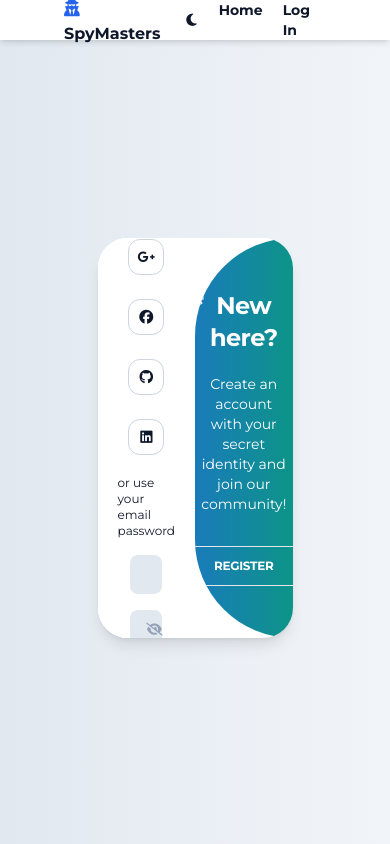
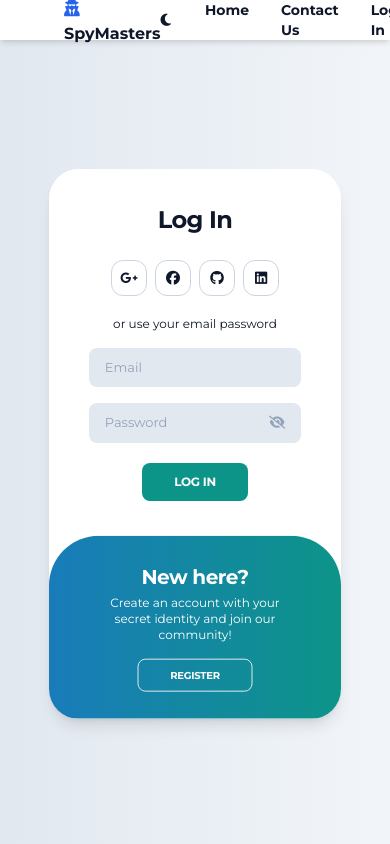
Before and after one commit to ihwan4rfa/Project-3-User-Web-API-React, a React (Vite) app: page /login in a window 390 px wide. Built offline with nearby package versions, Linux system fonts and the light colour scheme.

Commit message:
update responsive layout for login and register

```diff
--- a/src/pages/LoginRegister.jsx
+++ b/src/pages/LoginRegister.jsx
@@ -137,9 +137,9 @@ const MainContent = () => {
     const data = useContext(ThemeContext);
 
     return (
-        <div className="flex flex-col items-center justify-center w-full h-screen font-montserrat bg-gradient-to-r from-slate-200 to-slate-100 dark:from-slate-800 dark:to-slate-700">
-            <div className={`bg-white dark:bg-slate-900 rounded-[30px] translate-y-[4%] shadow-lg dark:shadow-slate-700 relative overflow-hidden w-1/2 max-w-full min-h-[400px] transition-all ease-in-out ${data.themeButtonClicked ? 'duration-0' : 'duration-300'} ${transitionOut ? 'opacity-0' : ''} ${transitionIn ? 'opacity-0' : ''}`}>
-                <div className={`absolute top-0 h-full transition-all duration-500 ease-in-out w-1/2 ${registerClicked ? 'z-20 translate-x-[100%]' : 'z-10 translate-x-[0%]'}`}>
+        <div className="flex items-center justify-center w-full h-screen font-montserrat bg-gradient-to-r from-slate-200 to-slate-100 dark:from-slate-800 dark:to-slate-700">
+            <div className={`flex flex-col text-center bg-white dark:bg-slate-900 rounded-[30px] translate-y-[4%] shadow-lg dark:shadow-slate-700 relative overflow-hidden lg:w-1/2 md:w-2/3 w-3/4 max-w-full md:min-h-[400px] min-h-[550px] transition-all ease-in-out ${data.themeButtonClicked ? 'duration-0' : 'duration-300'} ${transitionOut ? 'opacity-0' : ''} ${transitionIn ? 'opacity-0' : ''}`}>
+                <div className={`absolute top-0 md:h-full h-2/3 transition-all duration-500 ease-in-out md:w-1/2 w-full ${registerClicked ? 'z-20 md:translate-x-[100%] -translate-x-[0%]' : 'z-10 md:translate-x-[0%] translate-x-[100%]'}`}>
                     <div className="flex flex-col items-center justify-center h-full px-10 bg-white dark:bg-slate-900">
                         <h1 className="text-2xl font-semibold tracking-tight text-slate-900 dark:text-white">Create Account</h1>
                         <div className="mt-2 mb-3">
@@ -153,12 +153,12 @@ const MainContent = () => {
                             <input value={passwordRegister} onChange={handleChangePasswordRegister} className="w-full outline-none bg-slate-200 placeholder:text-slate-400 text-slate-900 dark:text-white dark:bg-slate-800 dark:placeholder:text-slate-500" type={seePassword ? 'text' : 'password'} placeholder="Password" />
                             <button onClick={toggleSeePassword}><i className={`text-slate-400 dark:text-slate-500 fa-solid ${seePassword ? 'fa-eye' : 'fa-eye-slash'}`}></i></button>
                         </div>
-                        {tokenRegister ? <h1 className="text-[12px] text-green-500"><i className="mr-1 fa-solid fa-circle-check"></i>registration success!</h1> : ""}
+                        {tokenRegister ? <h1 className="text-[12px] text-teal-500"><i className="mr-1 fa-solid fa-circle-check"></i>registration success!</h1> : ""}
                         {errorRegister ? <h1 className="text-[12px] text-red-500 text-center"><i className="mr-1 fa-solid fa-triangle-exclamation"></i>{errorRegister}</h1> : ""}
                         <button onClick={handleRegister} className="bg-blue-600 hover:bg-blue-700 text-white text-[12px] py-[10px] px-8 rounded-lg font-semibold tracking-tight uppercase mt-3">Register</button>
                     </div>
                 </div>
-                <div className={`absolute top-0 h-full transition-all duration-500 ease-in-out w-1/2 ${loginClicked ? 'z-20 translate-x-[0%]' : 'z-10 translate-x-[100%]'}`}>
+                <div className={`absolute top-0 md:h-full h-2/3 transition-all duration-500 ease-in-out md:w-1/2 w-full ${loginClicked ? 'z-20 translate-x-[0%]' : 'z-10 md:translate-x-[100%] -translate-x-[100%]'}`}>
                     <div className="flex flex-col items-center justify-center h-full px-10 bg-white dark:bg-slate-900">
                         <h1 className="text-2xl font-semibold tracking-tight text-slate-900 dark:text-white">Log In</h1>
                         <div className="mt-2 mb-3">
@@ -172,22 +172,22 @@ const MainContent = () => {
                             <input value={password} onChange={handleChangePassword} className="w-full outline-none bg-slate-200 placeholder:text-slate-400 text-slate-900 dark:text-white dark:bg-slate-800 dark:placeholder:text-slate-500" type={seePassword ? 'text' : 'password'} placeholder="Password" />
                             <button onClick={toggleSeePassword}><i className={`text-slate-400 dark:text-slate-500 fa-solid ${seePassword ? 'fa-eye' : 'fa-eye-slash'}`}></i></button>
                         </div>
-                        {token ? <h1 className="text-[12px] text-green-500"><i className="mr-1 fa-solid fa-circle-check"></i>log In success!</h1> : ""}
+                        {token ? <h1 className="text-[12px] text-teal-500"><i className="mr-1 fa-solid fa-circle-check"></i>log In success!</h1> : ""}
                         {errorLogin ? <h1 className="text-[12px] text-red-500 text-center"><i className="mr-1 fa-solid fa-triangle-exclamation"></i>Log In failed! {errorLogin}</h1> : ""}
                         <button onClick={handleLogin} className="bg-teal-600 hover:bg-teal-700 text-white text-[12px] py-[10px] px-8 rounded-lg font-semibold tracking-tight uppercase mt-3">Log In</button>
                     </div>
                 </div>
-                <div className={`absolute top-0 left-1/2 w-1/2 h-full overflow-hidden transition-all duration-500 ease-in-out z-30 ${btnClicked ? '-translate-x-[100%] rounded-r-[100px]' : 'translate-x-[0%] rounded-l-[100px]'}`}>
+                <div className={`absolute md:top-0 top-1/2 md:left-1/2 left-0 md:w-1/2 w-full md:h-full h-1/3 overflow-hidden transition-all duration-500 ease-in-out z-30 md:translate-y-[0%] translate-y-[50%] rounded-t-[50px] ${btnClicked ? 'md:-translate-x-[100%] md:rounded-r-[100px] md:rounded-tl-[0px] rounded-r-[0px]' : 'md:translate-x-[0%] md:rounded-l-[100px] md:rounded-tr-[0px] rounded-l-[0px]'}`}>
                     <div className={`bg-gradient-to-r from-blue-600 to-teal-600 h-full text-white relative -left-[100%] w-[200%] transition-all duration-500 ${btnClicked ? 'translate-x-[50%]' : 'translate-x-[0%]'}`}>
-                        <div className="absolute w-1/2 h-full flex flex-col items-center justify-center px-[30px] text-center top-0 transition-all duration-500 ease-in-out translate-x-[0%]">
-                            <h1 className="text-2xl font-semibold tracking-tight">Welcome Back!</h1>
-                            <p className="text-sm my-5 mx-[25px]">Enter your secret identity to discover all our members!</p>
-                            <button onClick={toggleButton} className="text-white text-[12px] py-[10px] px-8 rounded-lg font-semibold tracking-tight uppercase mt-3 border hover:bg-white hover:text-blue-700">Log In</button>
+                        <div className={`absolute w-1/2 h-full flex flex-col items-center justify-center px-[30px] text-center top-0 transition-all duration-500 ease-in-out translate-x-[0%]`}>
+                            <h1 className="text-xl font-semibold tracking-tight md:text-2xl">Welcome Back!</h1>
+                            <p className="md:text-sm text-xs md:my-5 my-1 mx-[25px]">Enter your secret identity to discover all our members!</p>
+                            <button onClick={toggleButton} className="text-white md:text-[12px] text-[10px] md:py-[10px] py-[8px] px-8 rounded-lg font-semibold tracking-tight uppercase mt-3 border hover:bg-white hover:text-blue-700">Log In</button>
                         </div>
-                        <div className="absolute w-1/2 h-full flex flex-col items-center justify-center px-[30px] text-center top-0 transition-all duration-500 ease-in-out translate-x-[100%]">
-                            <h1 className="text-2xl font-semibold tracking-tight">New here?</h1>
-                            <p className="text-sm my-5 mx-[25px]">Create an account with your secret identity and join our community!</p>
-                            <button onClick={toggleButton} className="text-white text-[12px] py-[10px] px-8 rounded-lg font-semibold tracking-tight uppercase mt-3 border hover:bg-white hover:text-teal-700">Register</button>
+                        <div className={`absolute w-1/2 h-full flex flex-col items-center justify-center px-[30px] text-center top-0 transition-all duration-500 ease-in-out translate-x-[100%]`}>
+                            <h1 className="text-xl font-semibold tracking-tight md:text-2xl">New here?</h1>
+                            <p className="md:text-sm text-xs md:my-5 my-1 mx-[25px]">Create an account with your secret identity and join our community!</p>
+                            <button onClick={toggleButton} className="text-white md:text-[12px] text-[10px] md:py-[10px] py-[8px] px-8 rounded-lg font-semibold tracking-tight uppercase mt-3 border hover:bg-white hover:text-teal-700">Register</button>
                         </div>
                     </div>
                 </div>
--- a/src/pages/Navbar.jsx
+++ b/src/pages/Navbar.jsx
@@ -24,15 +24,19 @@ const Navbar = () => {
     const handleThemeSwitch = () => {
         data.setThemeButtonClicked(true);
         data.setTheme(data.theme === "dark" ? "light" : "dark");
+        setTimeout(() => {
+            data.setThemeButtonClicked(false);
+        }, 500)
     }
 
     return (
         <div className={`fixed z-50 flex w-full h-10 transition-all ${data.themeButtonClicked ? 'duration-0' : 'duration-300'} ease-in-out bg-white dark:bg-slate-900 shadow-md font-montserrat dark:shadow-slate-700 ${transitionIn && !token ? 'opacity-0' : ''}`}>
             <div className="flex items-center justify-between w-full mx-16">
                 <Link to={"/"}><h1 className="font-semibold text-slate-900 dark:text-white"><i className="mr-3 text-lg text-blue-600 fa-solid fa-user-secret dark:text-teal-600"></i>SpyMasters</h1></Link>
-                <div className="flex gap-5 text-sm font-semibold">
+                <div className="flex gap-8 text-sm font-semibold">
                     <button onClick={handleThemeSwitch}><i class={`fa-solid ${data.theme === "dark" ? 'fa-sun text-white hover:text-teal-600' : 'fa-moon text-slate-900 hover:text-blue-600 mr-[2px]'}`}></i></button>
                     <Link to="/"><p className="cursor-pointer text-slate-900 dark:text-white hover:text-blue-600 dark:hover:text-teal-400">Home</p></Link>
+                    <a target="_blank" href="https://github.com/ihwan4rfa" className="cursor-pointer text-slate-900 dark:text-white hover:text-blue-600 dark:hover:text-teal-400">Contact Us</a>
                     <Link to="/login" onClick={handleLogout}><p className="cursor-pointer text-slate-900 dark:text-white hover:text-blue-600 dark:hover:text-teal-400">{token ? 'Logout' : 'Log In'}</p></Link>
                 </div>
             </div>
```
